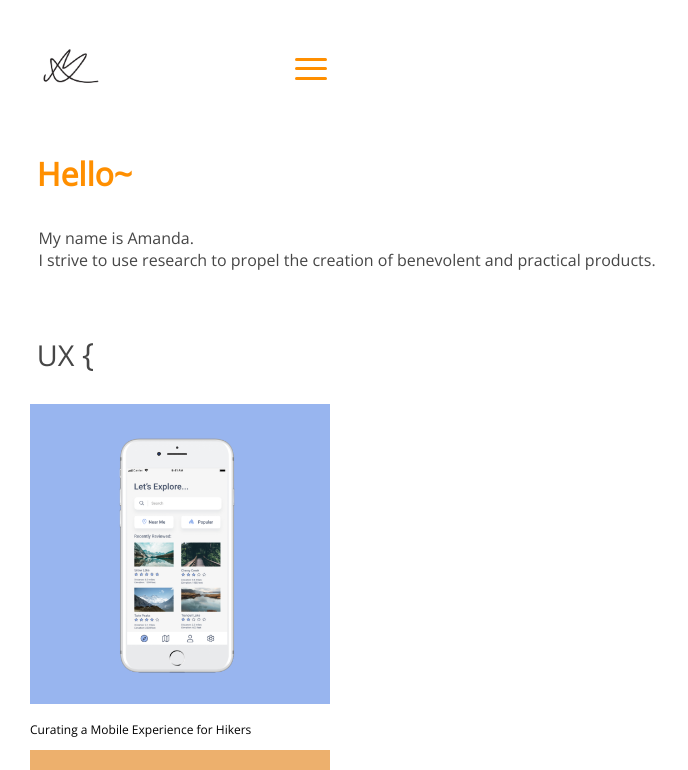
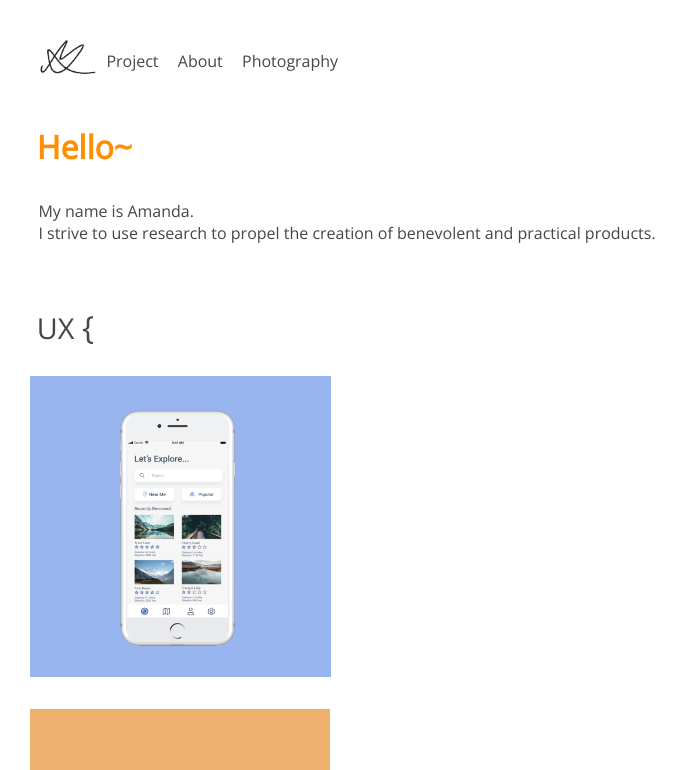
Before and after one commit to azhu98/UXportfolio, a React (Create React App) app: page / in a window 1280 px wide. Shown: the top 770 px of the page, without its empty margins (0-688 px from the left). Built offline with nearby package versions, Linux system fonts and the light colour scheme.

Commit message:
working on responsive nav bar

```diff
--- a/src/App.css
+++ b/src/App.css
@@ -1,7 +1,7 @@
 .App {
 }
 
-.App-header {
+/*.App-header {
   background-color: #ffffff;
   min-height: 10vh;
   display: flex;
@@ -11,6 +11,45 @@
   color: black;
   padding-top: 2rem;
   padding-left: 2rem;
+}
+
+*/
+
+.container {
+  margin: 1.8rem;
+}
+
+nav {
+  display: flex;
+  justify-content: space-between;
+  padding-right: 10rem;
+}
+
+.sections {
+  display: flex;
+  padding: 0;
+  list-style-type: none;
+}
+
+.sections li a {
+  color: #464646;
+  padding: 0.6rem 0.6rem;
+  text-decoration: none;
+}
+
+.hamburger {
+  background-color: transparent;
+  border: 0;
+  color: #FF8F00;
+  cursor: pointer;
+  font-size: 10rem;
+  margin-top: -6rem;
+  margin-left: 16rem;
+  display: none;
+}
+
+.hambuger:focus {
+  outline: none;
 }
 
 .subheading1 {
@@ -42,3 +81,66 @@
   display: inline;
   font-size: 2rem;
 }
+
+
+.image {
+  display: block;
+  height: 18.8rem;
+  padding-left: 1.4rem;
+  padding-bottom: 2rem;
+}
+
+.overlay {
+  position: absolute;
+  top: 28rem;
+  bottom: 0;
+  left: -2rem;
+  height: 19.4rem;
+  right: 0;
+  opacity: 0;
+  transition: .5s ease;
+  background-color: #FFFFFF;
+}
+
+.project:hover .overlay {
+  opacity: 1;
+}
+
+.title {
+  color: #98b5ef;
+  font-size: 20px;
+  position: absolute;
+  top: 46%;
+  left: 50%;
+  -webkit-transform: translate(-50%, -50%);
+  -ms-transform: translate(-50%, -50%);
+  transform: translate(-50%, -50%);
+  text-align: center;
+  font-size: 1.2rem;
+  font-weight: '400';
+}
+
+.subtitle {
+  color: #98b5ef;
+  font-size: 20px;
+  position: absolute;
+  top: 56%;
+  left: 50%;
+  -webkit-transform: translate(-50%, -50%);
+  -ms-transform: translate(-50%, -50%);
+  transform: translate(-50%, -50%);
+  text-align: center;
+  font-size: 0.8rem;
+  font-weight: '300';
+}
+
+@media screen and (max-width: 767px) {
+  .sections {
+    display: none;
+  }
+  .hamburger {
+    display: block;
+  }
+
+
+}
--- a/src/App.js
+++ b/src/App.js
@@ -1,4 +1,4 @@
-import React, { Component } from 'react';
+import React, { Component, useEffect, useRef, useState } from 'react';
 import logo from './Logo.png'
 import naturefinder from './Naturefinder.png'
 import starbucks from './Starbucks.png'
@@ -10,10 +10,22 @@ import BurgerMenu from './animations/BurgerMenu';
 function App() {
   return (
     <div className="App">
-      <header className="App-header">
-        <img src={logo} alt="Logo" height='60' width='60' />
-        <BurgerMenu />
+      <header>
+        <div class="container">
+        <nav>
+          <img src={logo} alt="Logo" height='60' width='60'/>
+          <button class="hamburger" id="hamburger">
+            <Menu/>
+          </button>
+          <ul class="sections" id="sections">
+            <li><a href="#">Project</a></li>
+            <li><a href="#">About</a></li>
+            <li><a href="#">Photography</a></li>
+          </ul>
+        </nav>
+        </div>
       </header>
+
       <h3 className="subheading1">
         Hello~
       </h3>
@@ -24,10 +36,14 @@ function App() {
       <p className="subheading2">
         UX <div className="specialSize"> &#123; </div>
       </p>
-      <img src={naturefinder} alt="naturefinder" style={{paddingLeft: 22, height: 300, fontStyle:'light'}}/>
-      <p style={{paddingLeft:22, fontSize:12}}>
-      Curating a Mobile Experience for Hikers
-      </p>
+      <div class="project" >
+        <img src={naturefinder} alt="naturefinder" alt = "NatureFinder" class = "image"/>
+        <div class="overlay">
+          <div class="title">Nature Finder</div>
+          <div class = "subtitle">Curating a Mobile Experience for Hikers</div>
+        </div>
+      </div>
+
       <img src={starbucks} alt="starbucks" style={{paddingLeft: 22, height: 300}}/>
       <p style={{paddingLeft:22, fontSize:12, fontStyle:'light'}}>
       Understanding the Waiting Line Experience
--- a/src/animations/BurgerMenu/style.scss
+++ b/src/animations/BurgerMenu/style.scss
@@ -10,6 +10,7 @@ nav {
       flex-direction: column;
       margin-top: -0.4rem;
       margin-left: 12rem;
+      display: none;
 
       i {
         background-color: #FF8F00;
@@ -46,3 +47,9 @@ nav {
       }
     }
   }
+
+  @media screen and (max-width: 767px) {
+    .BurgerMenu__container {
+      display: block;
+  }
+}
```
Also changed, not shown: public/index.html (+0 -10 lines).
